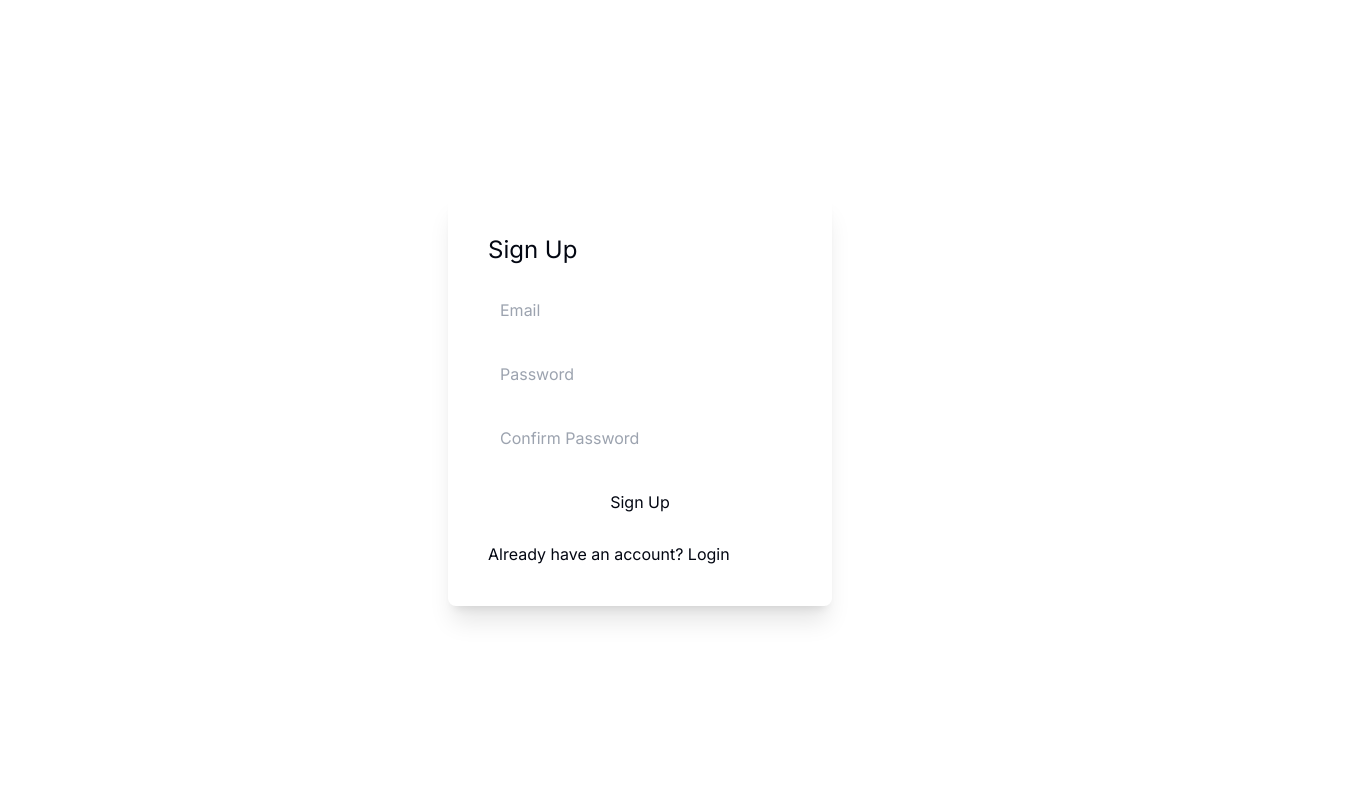
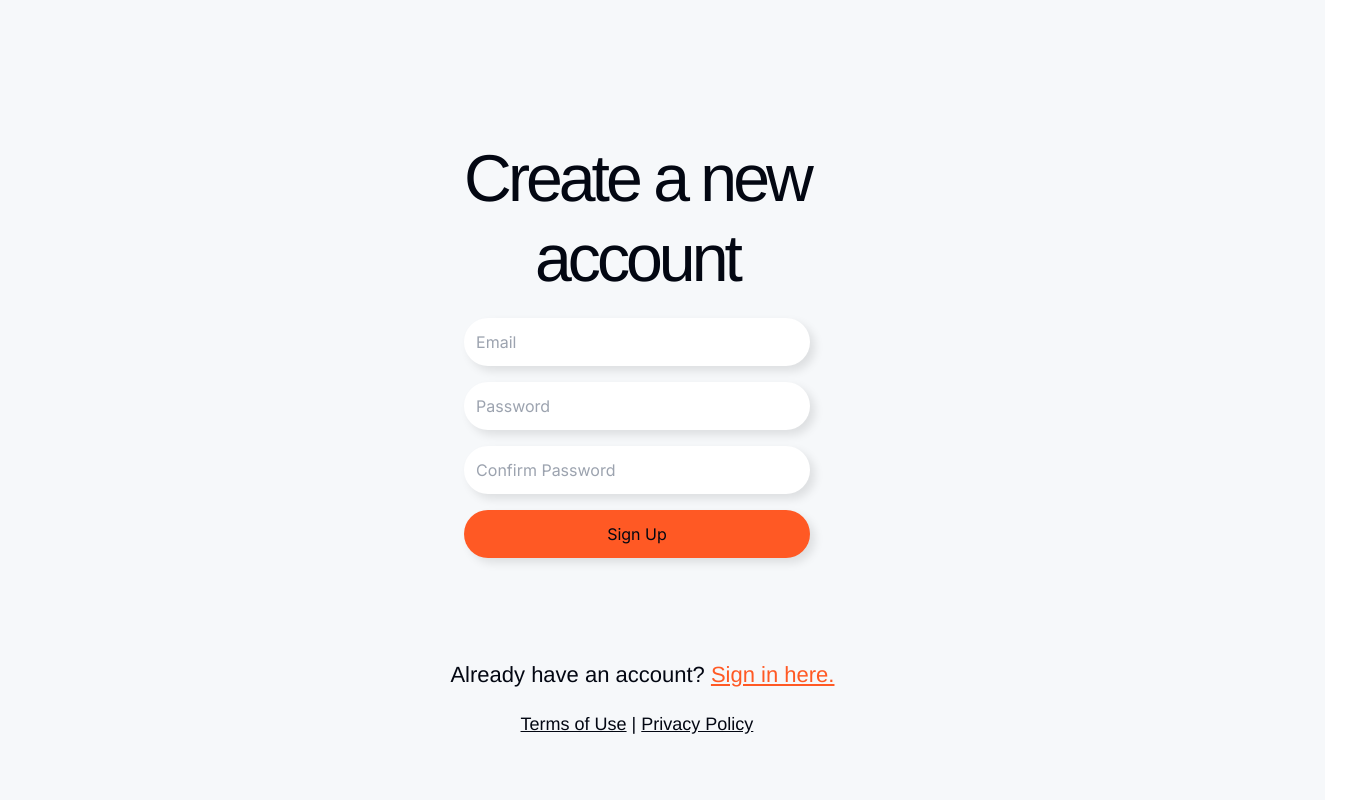
Before and after one commit to bynery-main/limonata-notion-clone, a Next.js app: page /sign-up in a window 1280 px wide. Shown: the top 800 px of the page, 1360 px wide, since content can reach past the window. Built offline with nearby package versions, Linux system fonts and the light colour scheme; no server answers.

Commit message:
style sign up page

```diff
--- a/src/app/(auth)/sign-up/page.tsx
+++ b/src/app/(auth)/sign-up/page.tsx
@@ -1,13 +1,12 @@
 'use client';
-import { useState, ChangeEvent, FormEvent } from 'react';
+
+import React, { useState, ChangeEvent, FormEvent } from 'react';
 import { useCreateUserWithEmailAndPassword } from 'react-firebase-hooks/auth';
 import { auth } from "../../../firebase/firebaseConfig";
 import { UserCredential } from 'firebase/auth';
 import { useRouter } from 'next/navigation';
 import toast from 'react-hot-toast';
 import { z } from 'zod';
-
-
 
 const SignUpFormSchema = z
   .object({
@@ -26,10 +25,7 @@ const SignUpFormSchema = z
     path: ['confirmPassword'],
   });
 
-
-
-
-const SignUp: React.FC = () => {
+export const StyledSignUpPage: React.FC = () => {
   const router = useRouter();
   const [email, setEmail] = useState<string>('');
   const [password, setPassword] = useState<string>('');
@@ -85,49 +81,87 @@ const SignUp: React.FC = () => {
     } catch (e) {
       if (e instanceof Error) toast.error(e.message);
     }
+
+
+
   };
 
-
   return (
-    <div className="min-h-screen flex items-center justify-center bg-gray-900">
-      <div className="bg-gray-800 p-10 rounded-lg shadow-xl w-96">
-        <h1 className="text-white text-2xl mb-5">Sign Up</h1>
-        <form onSubmit={handleSignUp}>
+    <div className="bg-white flex flex-row justify-center w-full">
+      <div className="bg-white w-[1440px] h-[810px]">
+        <div className="flex flex-col w-[1440px] h-[810px] items-start px-[35px] py-0 relative">
+          <div className="relative w-[1370px] h-[810px] bg-[#f6f8fa] overflow-hidden">
+            <div className="relative w-[1426px] h-[810px] left-[-31px]">
+              <div className="flex w-[1426px] h-[810px] items-start justify-center absolute top-0 left-0">
+                <div className="relative w-[754px] h-[740px] bg-[#f6f8fa] overflow-hidden">
+                  <div className="flex flex-col w-[654px] h-[740.4px] items-center justify-center pl-[140.42px] pr-[140.55px] py-0 relative top-[50px] left-[50px]">
+                    <div className="inline-flex flex-col h-[510px] items-center justify-center px-0 py-[45.7px] relative">
+                      <div className="inline-flex flex-col max-w-[400px] items-start pt-0 pb-5 px-0 relative flex-[0_0_auto]">
+                        <div className="inline-flex flex-col max-w-[400px] items-center relative flex-[0_0_auto]">
+                          <div className="relative w-fit mt-[-1.00px] [font-family:'Inter-Regular',Helvetica] font-normal text-black text-[66.2px] text-center tracking-[-4.00px] leading-[80px]">
+                            Create a new<br />account
+                          </div>
+                        </div>
+                      </div>
+                      <form onSubmit={handleSignUp} className="flex flex-col items-center w-full">
                         <input
                           type="email"
                           placeholder="Email"
                           value={email}
                           onChange={handleEmailChange}
-            className="w-full p-3 mb-4 bg-gray-700 rounded outline-none text-white placeholder-gray-500"
+                          className="w-full p-3 mb-4 bg-white rounded-[25px] outline-none text-black placeholder-gray-500 shadow-[5px_5px_10px_#0000001a]"
                         />
                         <input
                           type="password"
                           placeholder="Password"
                           value={password}
                           onChange={handlePasswordChange}
-            className="w-full p-3 mb-4 bg-gray-700 rounded outline-none text-white placeholder-gray-500"
+                          className="w-full p-3 mb-4 bg-white rounded-[25px] outline-none text-black placeholder-gray-500 shadow-[5px_5px_10px_#0000001a]"
                         />
                         <input
                           type="password"
                           placeholder="Confirm Password"
                           value={confirmPassword}
                           onChange={handleConfirmPasswordChange}
-            className="w-full p-3 mb-4 bg-gray-700 rounded outline-none text-white placeholder-gray-500"
+                          className="w-full p-3 mb-4 bg-white rounded-[25px] outline-none text-black placeholder-gray-500 shadow-[5px_5px_10px_#0000001a]"
                         />
                         <button
                           type="submit"
-            className="w-full p-3 bg-indigo-600 rounded text-white hover:bg-indigo-500"
+                          className="w-full p-3 bg-[#ff5924] rounded-[25px] text-white hover:bg-[#ff7a4c] shadow-[5px_5px_10px_#0000001a] mb-4"
                         >
                           Sign Up
                         </button>
                       </form>
-        <p className="text-gray-500 mt-4">
-          Already have an account?
-          <a href="/login" className="text-blue-500 hover:text-blue-600 cursor-pointer"> Login</a>
+                    </div>
+                    <div className="flex flex-col w-[373px] items-start pt-[50px] pb-0 px-0 relative flex-[0_0_auto]">
+                      <div className="inline-flex flex-col items-center relative flex-[0_0_auto]">
+                        <p className="relative w-fit mt-[-1.00px] [font-family:'Nunito-Light',Helvetica] font-light text-transparent text-[22px] text-center tracking-[0] leading-[30px] whitespace-nowrap">
+                          <span className="text-black">Already have an account? </span>
+                          <span onClick={() => router.push("/login")} className="text-[#ff5924] underline cursor-pointer">Sign in here.</span>
                         </p>
+                      </div>
+                    </div>
+                    <div className="inline-flex flex-col items-start pt-5 pb-0 px-0 relative flex-[0_0_auto]">
+                      <div className="inline-flex flex-col items-center relative flex-[0_0_auto]">
+                        <p className="relative w-fit mt-[-1.00px] [font-family:'Nunito-Light',Helvetica] font-light text-black text-lg text-center tracking-[0] leading-[30px] whitespace-nowrap">
+                          <span className="underline cursor-pointer">Terms of Use</span>
+                          <span className="[font-family:'Nunito-Light',Helvetica] font-light text-black text-lg tracking-[0] leading-[30px]">
+                            {" "}
+                            |{" "}
+                          </span>
+                          <span className="underline cursor-pointer">Privacy Policy</span>
+                        </p>
+                      </div>
+                    </div>
+                  </div>
+                </div>
+              </div>
+            </div>
+          </div>
+        </div>
       </div>
     </div>
   );
 };
 
-export default SignUp;
+export default StyledSignUpPage;
```
Lines whose indentation alone changed are shown as unchanged.
